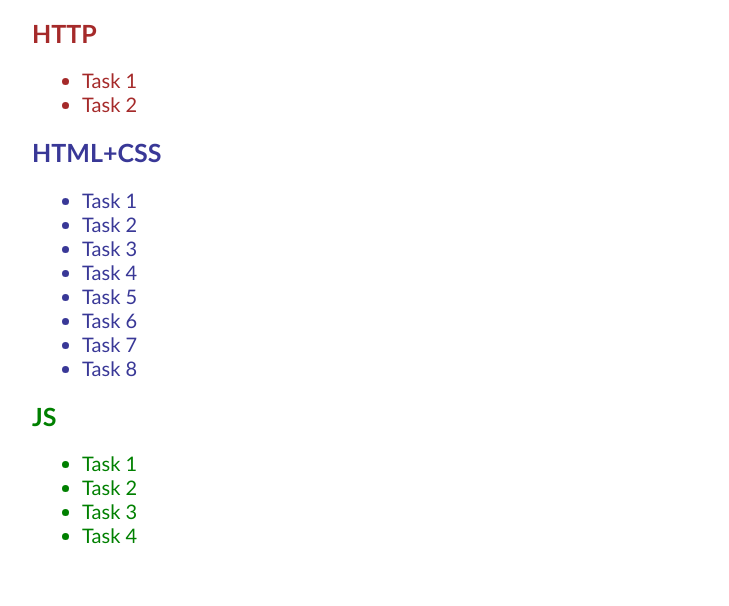
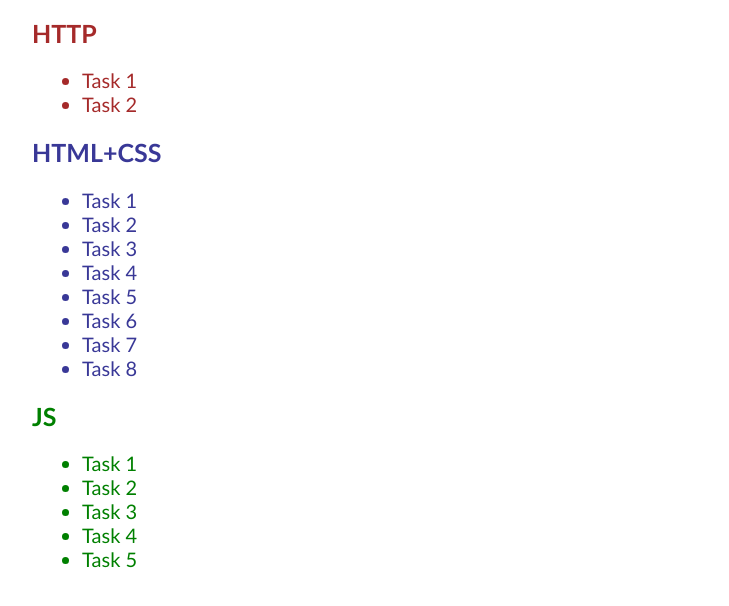
Before and after one commit to dimakruhlyi/FE, a plain HTML site: page index.html in a window 1280 px wide. Shown: the part 56-662 px from the top of the page, without its empty margins (48-777 px from the left). Drawn offline with Linux system fonts and the light colour scheme.

Commit message:
added new link to index

```diff
--- a/index.html
+++ b/index.html
@@ -66,6 +66,7 @@
     <li><a target="_blank" href="https://dimakruhlyi.github.io/FE/js/Task_2(30.11.2019)/" class="js">Task 2</a></li>
     <li><a target="_blank" href="https://dimakruhlyi.github.io/FE/js/Task_3(07.12.2019)/" class="js">Task 3</a></li>
     <li><a target="_blank" href="https://dimakruhlyi.github.io/FE/js/Task_4(11.12.2019)/" class="js">Task 4</a></li>
+    <li><a target="_blank" href="https://dimakruhlyi.github.io/FE/js/Task_5(18.12.2019)/" class="js">Task 5</a></li>
   </ul>
 </body>
 </html>
```
